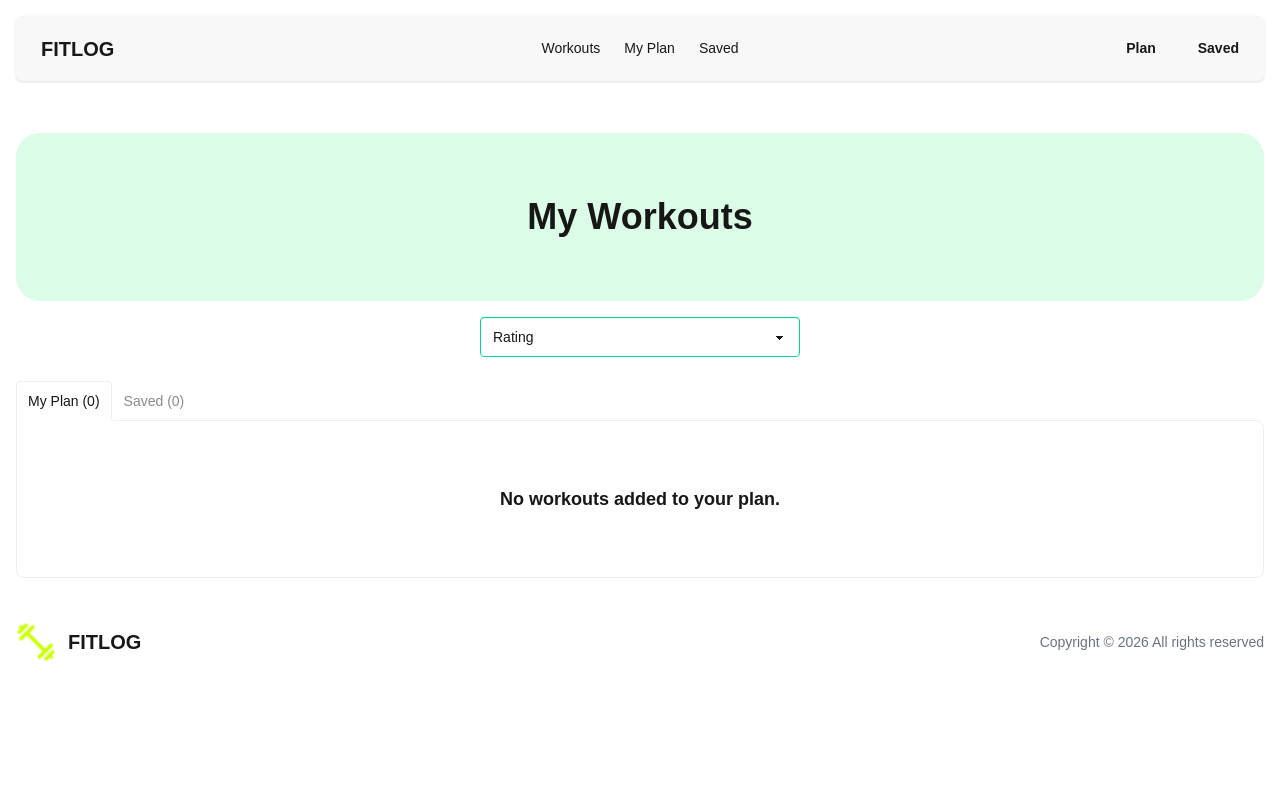
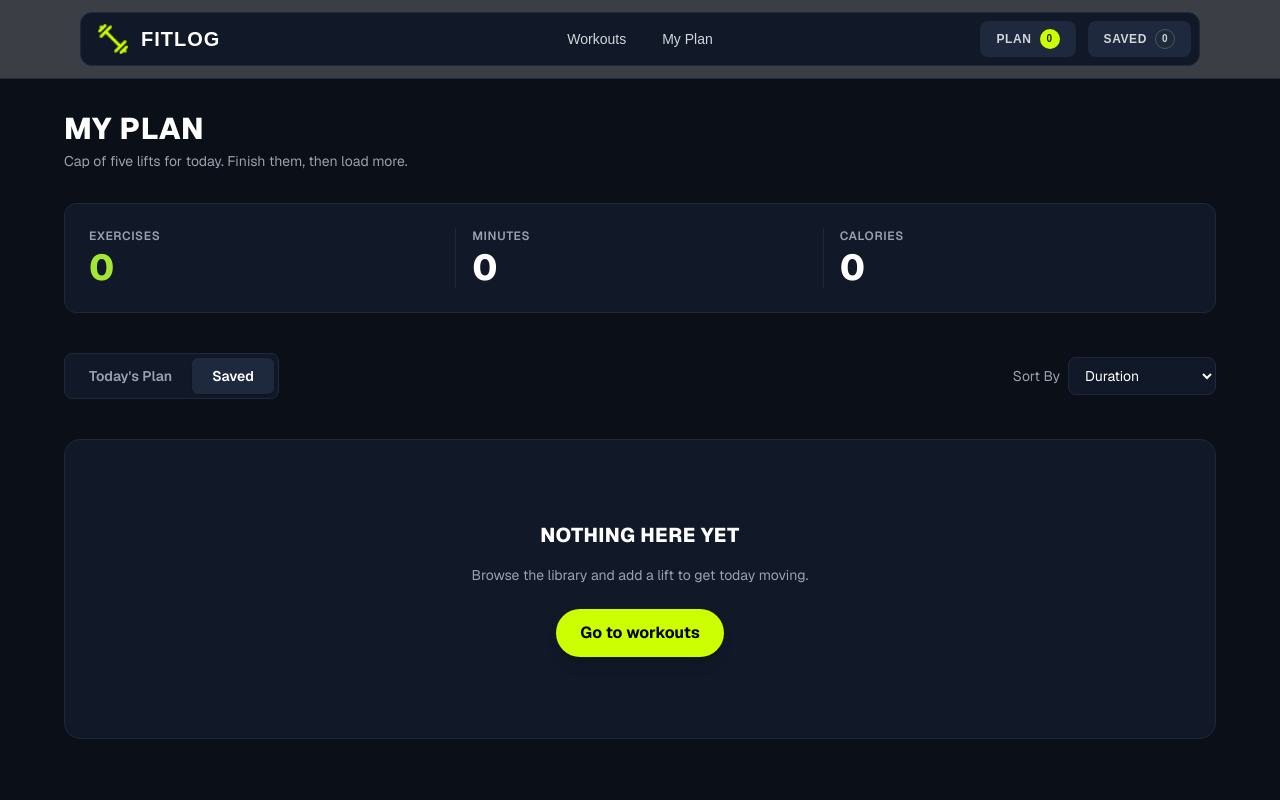
Before and after one commit to Amit-Biswas-Dev/Gym, a Next.js app: page /listed_plan in a window 1280 px wide. Shown: the top 800 px of the page. Built offline with nearby package versions, Linux system fonts and the light colour scheme.

Commit message:
Update full project and add toastify.

```diff
--- a/package.json
+++ b/package.json
@@ -11,7 +11,9 @@
   "dependencies": {
     "next": "16.3.6",
     "react": "19.2.8",
-    "react-dom": "19.2.8"
+    "react-dom": "19.2.8",
+    "react-icons": "^5.7.0",
+    "react-toastify": "^11.1.0"
   },
   "devDependencies": {
     "@tailwindcss/postcss": "^4",
--- a/src/app/gyms/[id]/page.tsx
+++ b/src/app/gyms/[id]/page.tsx
@@ -1,4 +1,3 @@
-
 import Image from "next/image";
 import Link from "next/link";
 import { IGym } from "../../../types/gymsTypes";
@@ -14,9 +13,7 @@ interface GymDetailsPageProps {
 const GymDetailsPage = async ({ params }: GymDetailsPageProps) => {
   const { id } = await params;
 
-  const response = await fetch(
-    "https://api.abcz.workers.dev/api/fitlog"
-  );
+  const response = await fetch("https://api.abcz.workers.dev/api/fitlog");
 
   if (!response.ok) {
     throw new Error("Failed to fetch gym data");
@@ -28,12 +25,11 @@ const GymDetailsPage = async ({ params }: GymDetailsPageProps) => {
 
   if (!gym) {
     return (
-      <div className="container mx-auto py-20 text-center">
+      <div className="container mx-auto py-40 px-4 text-center text-white">
         <h1 className="text-3xl font-bold">Workout Not Found</h1>
-
         <Link
           href="/gyms"
-          className="btn btn-primary mt-5"
+          className="btn btn-primary mt-5 bg-[#CCFF00] text-black hover:bg-[#b8e600]"
         >
           Back to Workouts
         </Link>
@@ -42,38 +38,40 @@ const GymDetailsPage = async ({ params }: GymDetailsPageProps) => {
   }
 
   return (
-    <div className="container mx-auto py-10">
-
-      <div className="card card-side flex-col overflow-hidden bg-base-100 shadow-xl md:flex-row">
+    <div className="min-h-screen bg-[#090D14] py-12 px-4 text-white">
+      <div className="mx-auto max-w-6xl">
+        <div className="grid grid-cols-1 gap-8 lg:grid-cols-2 lg:items-start">
 
 
-        <figure className="md:w-1/2">
+          <div className="relative aspect-square w-full overflow-hidden rounded-3xl bg-gray-900">
             <Image
               src={gym.image}
               alt={gym.name}
-            width={600}
-            height={500}
-            className="h-full w-full object-cover"
+              fill
+              priority
+              className="object-cover"
             />
-        </figure>
+          </div>
 
 
-        <div className="card-body md:w-1/2">
+          <div className="flex flex-col space-y-6">
 
-          <h1 className="card-title text-3xl font-bold">
+
+            <div>
+              <h1 className="text-3xl font-extrabold uppercase tracking-wide md:text-4xl">
                 {gym.name}
               </h1>
-
-          <p className="text-gray-500">
+              <p className="mt-3 text-sm leading-relaxed text-gray-400">
                 {gym.description}
               </p>
+            </div>
 
 
             <div className="flex flex-wrap gap-2">
               {gym.muscleGroups.map((muscle) => (
                 <span
                   key={muscle}
-                className="badge badge-success"
+                  className="rounded-full bg-[#CCFF00] px-4 py-1 text-xs font-semibold uppercase text-black"
                 >
                   {muscle}
                 </span>
@@ -81,65 +79,73 @@ const GymDetailsPage = async ({ params }: GymDetailsPageProps) => {
             </div>
 
 
-          <div className="mt-4 grid grid-cols-2 gap-4">
-
-            <div>
-              <p className="font-semibold">Difficulty</p>
-              <p>{gym.difficulty}</p>
+            <div className="divide-y divide-gray-800/80 rounded-2xl bg-[#121824] px-5 py-2 text-xs">
+              <div className="flex justify-between py-3">
+                <span className="font-semibold uppercase tracking-wider text-gray-400">
+                  Equipment
+                </span>
+                <span className="font-medium text-gray-200">{gym.equipment}</span>
               </div>
-
-            <div>
-              <p className="font-semibold">Duration</p>
-              <p>{gym.duration} minutes</p>
+              <div className="flex justify-between py-3">
+                <span className="font-semibold uppercase tracking-wider text-gray-400">
+                  Difficulty
+                </span>
+                <span className="font-medium text-gray-200">{gym.difficulty}</span>
               </div>
-
-            <div>
-              <p className="font-semibold">Equipment</p>
-              <p>{gym.equipment}</p>
+              <div className="flex justify-between py-3">
+                <span className="font-semibold uppercase tracking-wider text-gray-400">
+                  Sets
+                </span>
+                <span className="font-medium text-gray-200">{gym.sets}</span>
               </div>
-
-            <div>
-              <p className="font-semibold">Calories</p>
-              <p>{gym.caloriesBurned}</p>
+              <div className="flex justify-between py-3">
+                <span className="font-semibold uppercase tracking-wider text-gray-400">
+                  Reps
+                </span>
+                <span className="font-medium text-gray-200">{gym.reps}</span>
               </div>
-
-            <div>
-              <p className="font-semibold">Sets</p>
-              <p>{gym.sets}</p>
+              <div className="flex justify-between py-3">
+                <span className="font-semibold uppercase tracking-wider text-gray-400">
+                  Duration
+                </span>
+                <span className="font-medium text-gray-200">{gym.duration} min</span>
               </div>
-
-            <div>
-              <p className="font-semibold">Reps</p>
-              <p>{gym.reps}</p>
+              <div className="flex justify-between py-3">
+                <span className="font-semibold uppercase tracking-wider text-gray-400">
+                  Calories
+                </span>
+                <span className="font-medium text-gray-200">{gym.caloriesBurned} kcal</span>
               </div>
-
-            <div>
-              <p className="font-semibold">Rating</p>
-              <p>⭐ {gym.rating}</p>
+              <div className="flex justify-between py-3">
+                <span className="font-semibold uppercase tracking-wider text-gray-400">
+                  Rating
+                </span>
+                <span className="font-medium text-gray-200">{gym.rating}</span>
               </div>
-
             </div>
 
 
-          <div className="mt-5">
-            <h2 className="text-xl font-bold">
+            <div className="pt-2">
+              <h2 className="text-sm font-bold uppercase tracking-wider text-white">
                 Instructions
               </h2>
-
-            <ol className="mt-2 list-inside list-decimal space-y-2">
+              <ol className="mt-3 space-y-2 text-xs leading-relaxed text-gray-300">
                 {gym.instructions.map((instruction, index) => (
-                <li key={index}>
-                  {instruction}
+                  <li key={index} className="flex gap-2">
+                    <span className="font-semibold text-gray-400">{index + 1}.</span>
+                    <span>{instruction}</span>
                   </li>
                 ))}
               </ol>
             </div>
 
-          <div className="card-actions mt-6">
-            <ReadButton gym={gym}/>
-            <SaveButton gym={gym}/>
+            {/* Action Buttons */}
+            <div className="flex flex-wrap items-center gap-4 pt-2">
+              <ReadButton gym={gym} />
+              <SaveButton gym={gym} />
             </div>
 
+          </div>
         </div>
       </div>
     </div>
--- a/src/app/listed_plan/page.tsx
+++ b/src/app/listed_plan/page.tsx
@@ -4,7 +4,9 @@
 import GymCard from "../../components/share/GymCard";
 import { GymContext } from "@/context/gymContext";
 import { IGym } from "@/types/gymsTypes";
-import React, { useContext, useState } from "react";
+import Link from "next/link";
+import React, { useContext, useState, useMemo } from "react";
+import { FiX } from "react-icons/fi";
 
 const ListedPlanPage = () => {
   const context = useContext(GymContext);
@@ -13,13 +15,38 @@ const ListedPlanPage = () => {
     throw new Error("ListedPlanPage must be used inside GymProvider");
   }
 
-  const { readPlan, readSave } = context;
+  const {
+    readPlan = [],
+    readSave = [],
+    removeFromPlan,
+    removeFromSave,
+  } = context as {
+    readPlan: IGym[];
+    readSave: IGym[];
+    removeFromPlan?: (id: number) => void;
+    removeFromSave?: (id: number) => void;
+  };
+
+  const [activeTab, setActiveTab] = useState<"plan" | "saved">("saved");
 
   const [sortBy, setSortBy] = useState<
     "rating" | "duration" | "calories"
-  >("rating");
+  >("duration");
 
-  // Sorting function
+
+  const totalExercises = readPlan.length;
+
+  const totalMinutes = readPlan.reduce(
+    (acc, item) => acc + (item.duration || 0),
+    0
+  );
+
+  const totalCalories = readPlan.reduce(
+    (acc, item) => acc + (item.caloriesBurned || 0),
+    0
+  );
+
+
   const sortGyms = (gyms: IGym[]) => {
     const sortedGyms = [...gyms];
 
@@ -36,85 +63,190 @@ const ListedPlanPage = () => {
     return sortedGyms;
   };
 
-  const sortedReadPlan = sortGyms(readPlan);
-  const sortedSaved = sortGyms(readSave);
+  const currentList = activeTab === "plan" ? readPlan : readSave;
+
+  const sortedList = useMemo(
+    () => sortGyms(currentList),
+    [currentList, sortBy]
+  );
+
+
+  const handleRemove = (id: number) => {
+    if (activeTab === "plan") {
+      removeFromPlan?.(id);
+    } else {
+      removeFromSave?.(id);
+    }
+  };
 
   return (
-    <div className="container mx-auto px-4 py-5">
-      {/* Page Title */}
-      <h2 className="my-4 rounded-3xl bg-green-100 py-16 text-center text-4xl font-bold">
-        My Workouts
-      </h2>
+    <div className="min-h-screen bg-[#0b0f17] px-6 py-8 font-sans text-white">
+      <div className="mx-auto max-w-6xl space-y-8">
 
-      {/* Sorting */}
-      <div className="mb-6 text-center">
+
+        <div>
+          <h1 className="text-3xl font-extrabold uppercase tracking-wide">
+            MY PLAN
+          </h1>
+
+          <p className="mt-1 text-sm text-gray-400">
+            Cap of five lifts for today. Finish them, then load more.
+          </p>
+        </div>
+
+
+        <div className="grid grid-cols-3 rounded-xl border border-gray-800 bg-[#111827] p-6 text-center md:text-left">
+
+          <div className="border-r border-gray-800 pr-4">
+            <p className="mb-1 text-xs font-semibold uppercase tracking-wider text-gray-400">
+              Exercises
+            </p>
+
+            <p className="text-4xl font-extrabold text-[#a3e635]">
+              {totalExercises}
+            </p>
+          </div>
+
+          <div className="border-r border-gray-800 px-4">
+            <p className="mb-1 text-xs font-semibold uppercase tracking-wider text-gray-400">
+              Minutes
+            </p>
+
+            <p className="text-4xl font-extrabold text-white">
+              {totalMinutes}
+            </p>
+          </div>
+
+          <div className="pl-4">
+            <p className="mb-1 text-xs font-semibold uppercase tracking-wider text-gray-400">
+              Calories
+            </p>
+
+            <p className="text-4xl font-extrabold text-white">
+              {totalCalories}
+            </p>
+          </div>
+
+        </div>
+
+
+        <div className="flex flex-col items-center justify-between gap-4 py-2 sm:flex-row">
+
+
+          <div className="flex w-full rounded-lg border border-gray-800 bg-[#111827] p-1 sm:w-auto">
+
+            <button
+              onClick={() => setActiveTab("plan")}
+              className={`rounded-md px-5 py-2 text-sm font-semibold transition-all ${
+                activeTab === "plan"
+                  ? "bg-[#1f293d] text-white shadow"
+                  : "text-gray-400 hover:text-white"
+              }`}
+            >
+              Today's Plan
+            </button>
+
+            <button
+              onClick={() => setActiveTab("saved")}
+              className={`rounded-md px-5 py-2 text-sm font-semibold transition-all ${
+                activeTab === "saved"
+                  ? "bg-[#1f293d] text-white shadow"
+                  : "text-gray-400 hover:text-white"
+              }`}
+            >
+              Saved
+            </button>
+
+          </div>
+
+
+          <div className="flex items-center gap-2 text-sm text-gray-400">
+            <span>Sort By</span>
+
             <select
               value={sortBy}
               onChange={(e) =>
                 setSortBy(
-              e.target.value as "rating" | "duration" | "calories"
+                  e.target.value as
+                    | "rating"
+                    | "duration"
+                    | "calories"
                 )
               }
-          className="select select-success"
+              className="rounded-lg border border-gray-800 bg-[#111827] px-3 py-2 text-sm text-white outline-none focus:border-gray-600"
             >
+              <option value="duration">Duration</option>
               <option value="rating">Rating</option>
-          <option value="duration">Duration</option>
               <option value="calories">Calories Burned</option>
             </select>
           </div>
 
-      {/* Tabs */}
-      <div className="tabs tabs-lift">
-        {/* My Plan */}
-        <input
-          type="radio"
-          name="gym_tabs"
-          className="tab"
-          aria-label={`My Plan (${readPlan.length})`}
-          defaultChecked
-        />
-
-        <div className="tab-content border-base-300 bg-base-100 p-6">
-          {sortedReadPlan.length > 0 ? (
-            <div className="grid grid-cols-1 gap-6 ">
-              {sortedReadPlan.map((gym: IGym) => (
-                <GymCard
-                  key={gym.id}
-                  gym={gym}
-                />
-              ))}
-            </div>
-          ) : (
-            <p className="py-10 text-center text-lg font-semibold">
-              No workouts added to your plan.
-            </p>
-          )}
         </div>
 
-        {/* Saved */}
-        <input
-          type="radio"
-          name="gym_tabs"
-          className="tab"
-          aria-label={`Saved (${readSave.length})`}
-        />
+        <div className="flex min-h-[300px] items-center justify-center rounded-2xl border border-gray-800 bg-[#111827] p-6 md:p-8">
 
-        <div className="tab-content border-base-300 bg-base-100 p-6">
-          {sortedSaved.length > 0 ? (
-            <div className="grid grid-cols-1 gap-6 ">
-              {sortedSaved.map((gym: IGym) => (
-                <GymCard
+          {sortedList.length > 0 ? (
+
+            <div className="grid w-full grid-cols-1 gap-4">
+
+              {sortedList.map((gym: IGym) => (
+
+                <div
                   key={gym.id}
-                  gym={gym}
-                />
+                  className="group relative"
+                >
+
+                  <GymCard gym={gym} />
+
+
+                  <button
+                    onClick={(e) => {
+                      e.preventDefault();
+                      e.stopPropagation();
+                      handleRemove(gym.id);
+                    }}
+                    className="absolute right-4 top-1/2 z-10 -translate-y-1/2 p-2 text-gray-500 transition-colors hover:text-red-500"
+                    aria-label="Remove item"
+                  >
+                    <FiX className="h-5 w-5" />
+                  </button>
+
+                </div>
+
               ))}
+
             </div>
+
           ) : (
-            <p className="py-10 text-center text-lg font-semibold">
-              No saved workouts found.
+
+
+            <div className="space-y-4 py-8 text-center">
+
+              <h3 className="text-xl font-extrabold uppercase tracking-wide text-white">
+                NOTHING HERE YET
+              </h3>
+
+              <p className="mx-auto max-w-sm text-sm text-gray-400">
+                Browse the library and add a lift to get today moving.
               </p>
+
+              <div className="pt-2">
+
+                <Link
+                  href="/gyms"
+                  className="inline-block rounded-full bg-[#ccff00] px-6 py-3 font-bold text-black shadow-lg transition-all hover:bg-[#b3e600]"
+                >
+                  Go to workouts
+                </Link>
+
+              </div>
+
+            </div>
+
           )}
+
         </div>
+
       </div>
     </div>
   );
--- a/src/components/gymDetails.tsx/ReadButton.tsx
+++ b/src/components/gymDetails.tsx/ReadButton.tsx
@@ -4,6 +4,7 @@
 import { GymContext } from "@/context/gymContext";
 import { IGym } from "@/types/gymsTypes";
 import React, { useContext } from "react";
+import { toast } from "react-toastify";
 
 interface ReadButtonProps {
   gym: IGym;
@@ -19,19 +20,29 @@ const ReadButton = ({ gym }: ReadButtonProps) => {
   const { readPlan, setReadPlan } = context;
 
   const handlePlan = () => {
-    console.log("Plan is added.", gym);
 
-    alert("added");
+    const alreadyAdded = readPlan.some(
+      (item) => item.id === gym.id
+    );
+
+    if (alreadyAdded) {
+      toast.info("This workout is already in your plan!");
+      return;
+    }
+
 
     setReadPlan([...readPlan, gym]);
+
+
+    toast.success("Workout added to today's plan!");
   };
 
   return (
     <button
       onClick={handlePlan}
-      className="btn btn-primary"
+      className="btn border-none bg-[#CCFF00] text-[#1E1E1E] hover:bg-[#B8E600]"
     >
-      Plan
+      Add to today's plan
     </button>
   );
 };
--- a/src/components/gymDetails.tsx/SaveButton.tsx
+++ b/src/components/gymDetails.tsx/SaveButton.tsx
@@ -4,6 +4,7 @@
 import { GymContext } from "@/context/gymContext";
 import { IGym } from "@/types/gymsTypes";
 import React, { useContext } from "react";
+import { toast } from "react-toastify";
 
 interface SaveButtonProps {
   gym: IGym;
@@ -19,19 +20,25 @@ const SaveButton = ({ gym }: SaveButtonProps) => {
   const { readSave, setReadSave } = context;
 
   const handleSave = () => {
-    console.log("Workout is saved.", gym);
+    const alreadySaved = readSave.some(
+      (item) => item.id === gym.id
+    );
 
-    alert("Saved");
+    if (alreadySaved) {
+      toast.info("This workout is already saved!");
+      return;
+    }
 
     setReadSave([...readSave, gym]);
+    toast.success("Workout saved successfully!");
   };
 
   return (
     <button
       onClick={handleSave}
-      className="btn btn-secondary"
+      className="btn border-none bg-[#CCFF00] text-[#1E1E1E] hover:bg-[#B8E600]"
     >
-      Save
+      Save for later
     </button>
   );
 };
--- a/src/components/share/Navbar.tsx
+++ b/src/components/share/Navbar.tsx
@@ -1,106 +1,135 @@
+
+"use client";
 
 import Link from "next/link";
-import React from "react";
+import Image from "next/image";
+import React, { useContext } from "react";
+import { FiMenu } from "react-icons/fi";
+
+import logo from "../../assets/logo.png";
+import { GymContext } from "../../context/gymContext";
 
 const Navbar = () => {
+  const { readPlan, readSave } = useContext(GymContext);
+
+  const planCount = readPlan?.length ?? 0;
+  const savedCount = readSave?.length ?? 0;
+
   const links = (
     <>
       <li>
-        <Link href="/gyms">Workouts</Link>
+        <Link
+          href="/gyms"
+          className="rounded-lg px-4 py-2 text-gray-300 transition-all hover:bg-[#1f293d] hover:text-white"
+        >
+          Workouts
+        </Link>
       </li>
 
       <li>
-        <Link href="/listed_plan">My Plan</Link>
-      </li>
-
-      <li>
-        <Link href="/saved">Saved</Link>
+        <Link
+          href="/listed_plan"
+          className="rounded-lg px-4 py-2 text-gray-300 transition-all hover:bg-[#1f293d] hover:text-white"
+        >
+          My Plan
+        </Link>
       </li>
     </>
   );
 
   return (
-    <div className="container mx-auto px-4 py-4">
-      <div className="collapse rounded-md bg-base-200 shadow-sm lg:collapse-open">
+    <header className="sticky top-0 z-50 border-b border-gray-800 bg-[#0b0f17]/80 backdrop-blur-md">
+      <div className="mx-auto max-w-6xl px-4 py-3">
+        <div className="collapse rounded-xl border border-gray-800 bg-[#111827] lg:collapse-open">
 
-        {/* Hidden checkbox */}
+
           <input
             id="navbar-1-toggle"
             className="peer hidden"
             type="checkbox"
           />
 
-        {/* Navbar */}
-        <div className="collapse-title navbar p-2">
 
-          {/* Left */}
-          <div className="navbar-start">
-            {/* Mobile menu button */}
+          <div className="collapse-title navbar flex min-h-[auto] items-center justify-between p-2">
+
+
+            <div className="navbar-start flex items-center gap-2">
+
               <label
                 htmlFor="navbar-1-toggle"
-              className="btn btn-ghost lg:hidden"
+                className="btn btn-ghost btn-sm text-gray-300 hover:text-white lg:hidden"
+                aria-label="Toggle menu"
               >
-              <svg
-                aria-label="Menu"
-                xmlns="http://www.w3.org/2000/svg"
-                className="h-5 w-5"
-                fill="none"
-                viewBox="0 0 24 24"
-                stroke="currentColor"
-              >
-                <path
-                  strokeLinecap="round"
-                  strokeLinejoin="round"
-                  strokeWidth="2"
-                  d="M4 6h16M4 12h8m-8 6h16"
-                />
-              </svg>
+                <FiMenu className="h-6 w-6" />
               </label>
 
-            {/* Logo */}
               <Link
                 href="/"
-              className="btn btn-ghost text-xl font-bold"
+                className="flex items-center gap-3 px-2 text-xl font-extrabold tracking-wider text-white transition-opacity hover:opacity-90"
               >
-              FITLOG
+                <Image
+                  src={logo}
+                  alt="Fitlog Logo"
+                  width={32}
+                  height={32}
+                  className="h-8 w-8 object-contain"
+                />
+
+                <span>FITLOG</span>
               </Link>
+
             </div>
 
-          {/* Desktop Navigation */}
+
             <div className="navbar-center hidden lg:flex">
-            <ul className="menu menu-horizontal px-1">
+              <ul className="flex items-center gap-1 text-sm font-medium">
                 {links}
               </ul>
             </div>
 
-          {/* Right */}
-          <div className="navbar-end">
-            <div className="hidden items-center gap-2 sm:flex">
+
+            <div className="navbar-end flex items-center justify-end">
+              <div className="hidden items-center gap-3 sm:flex">
+
+
                 <Link
                   href="/listed_plan"
-                className="btn btn-ghost"
+                  className="flex items-center gap-2 rounded-lg bg-[#1f293d] px-4 py-2 text-xs font-bold uppercase tracking-wider text-gray-300 transition-all hover:bg-gray-700 hover:text-white"
                 >
-                Plan
+                  <span>Plan</span>
+
+                  <span className="flex h-5 w-5 items-center justify-center rounded-full bg-[#CCFF00] text-[10px] font-black text-[#1E1E1E]">
+                    {planCount}
+                  </span>
                 </Link>
+
 
                 <Link
                   href="/saved"
-                className="btn btn-ghost"
+                  className="flex items-center gap-2 rounded-lg bg-[#1f293d] px-4 py-2 text-xs font-bold uppercase tracking-wider text-gray-300 transition-all hover:bg-gray-700 hover:text-white"
                 >
-                Saved
+                  <span>Saved</span>
+
+                  <span className="flex h-5 w-5 items-center justify-center rounded-full border border-gray-600 bg-gray-800 text-[10px] font-bold text-gray-300">
+                    {savedCount}
+                  </span>
                 </Link>
-            </div>
+
               </div>
             </div>
 
-        {/* Mobile Navigation */}
-        <div className="collapse-content lg:hidden">
-          <ul className="menu">
+          </div>
+
+
+          <div className="collapse-content border-t border-gray-800 pt-2 lg:hidden">
+            <ul className="flex flex-col gap-1 py-2 text-sm font-medium">
               {links}
             </ul>
           </div>
+
         </div>
       </div>
+    </header>
   );
 };
 
```
Also changed, not shown: src/app/gyms/page.tsx (+12 -0 lines), src/app/layout.tsx (+9 -0 lines), src/components/homepage/Gyms.tsx (+6 -3 lines), src/components/share/GymCard.tsx (+41 -31 lines), src/components/share/ListedGymCard.tsx (+4 -4 lines), src/context/gymContext.tsx (+16 -0 lines), 1 other file (tests, documents, lock files or other folders). Lines whose indentation alone changed are shown as unchanged.
